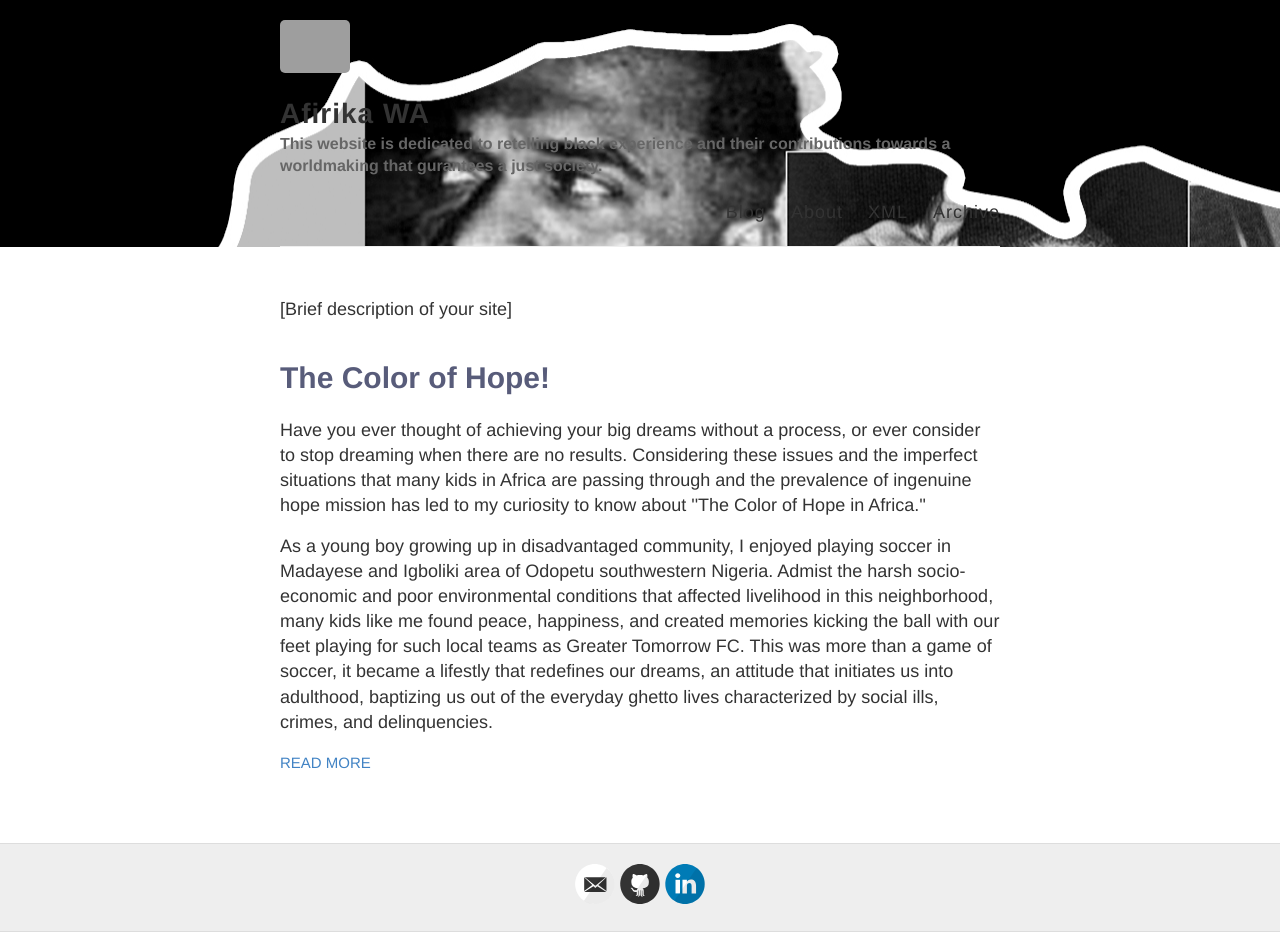
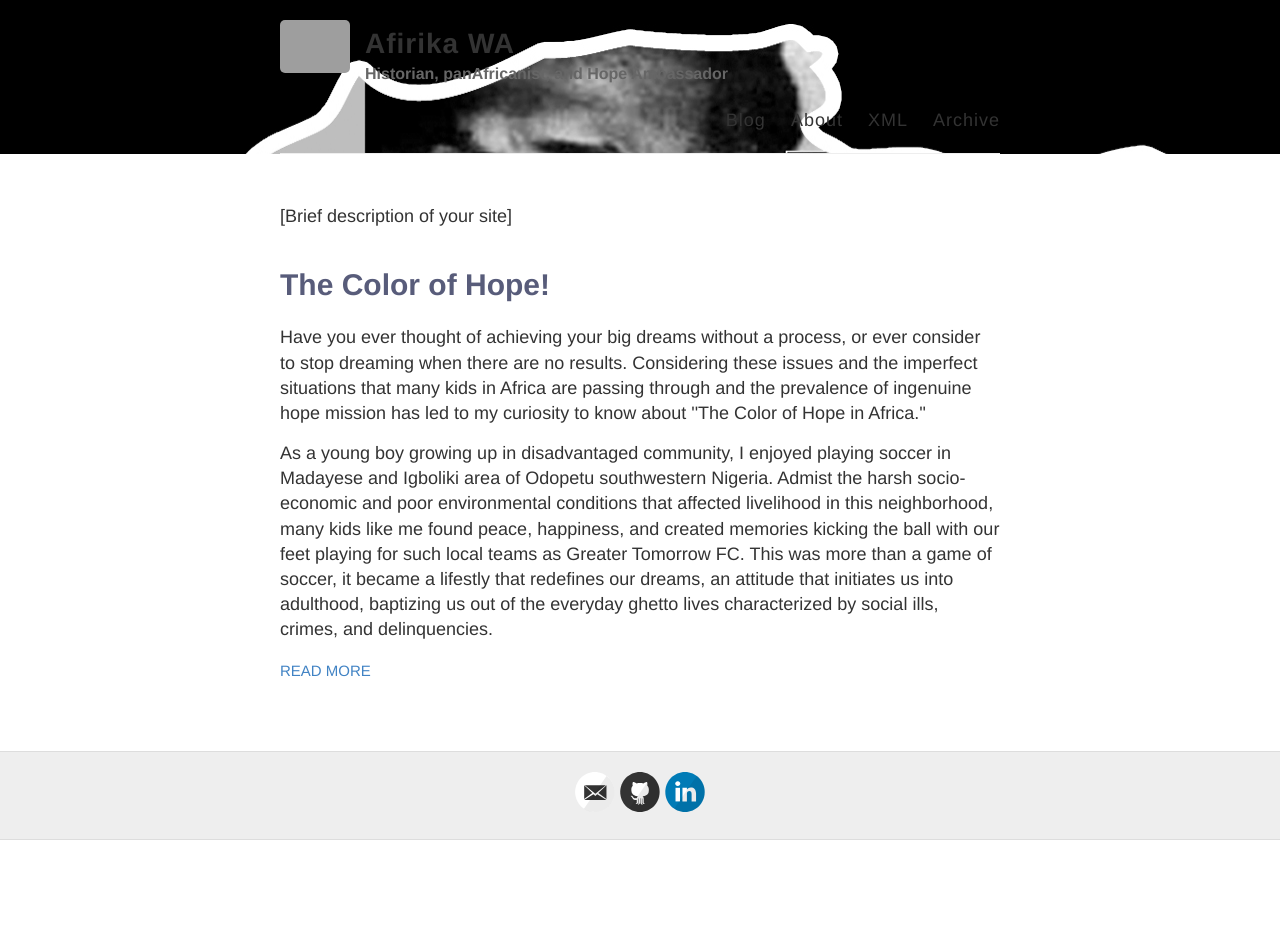
Before and after one commit to ilegbusi/ilegbusi.github.io, a Jekyll site: the page built from index.html, in a window 1280 px wide. Built offline with Jekyll 4.4.1, drawn with Linux system fonts in a browser that asks for light colours; after the commit the page ends 900 px from its top, so only the background shows below that; grey boxes are pictures that could not be loaded.

Commit message:
Update _config.ymlNew

```diff
--- a/_config.yml
+++ b/_config.yml
@@ -2,12 +2,11 @@
 # This file contains configuration flags to customize your site
 #
 
-# Name of your site (Tears, Sorrow, and Blood)
+# Name of your site (displayed in the header)
 name: Afirika WA
 
-# Short bio or description (Historian, PanAfricanist, and Hope Ambassador)
-
-description: This website is dedicated to retelling black experience and their contributions towards a worldmaking that gurantees a just society.
+# Short bio or description (displayed in the header)
+description: Historian, panAfricanist, and Hope Ambassador
 
 # URL of your avatar or profile pic
 avatar: https://raw.githubusercontent.com/[ilegbusikehinde.github.io]/[ilegbusikehinde.github.io].github.io/master/images/[Pan-Africanism.jpg]
```
